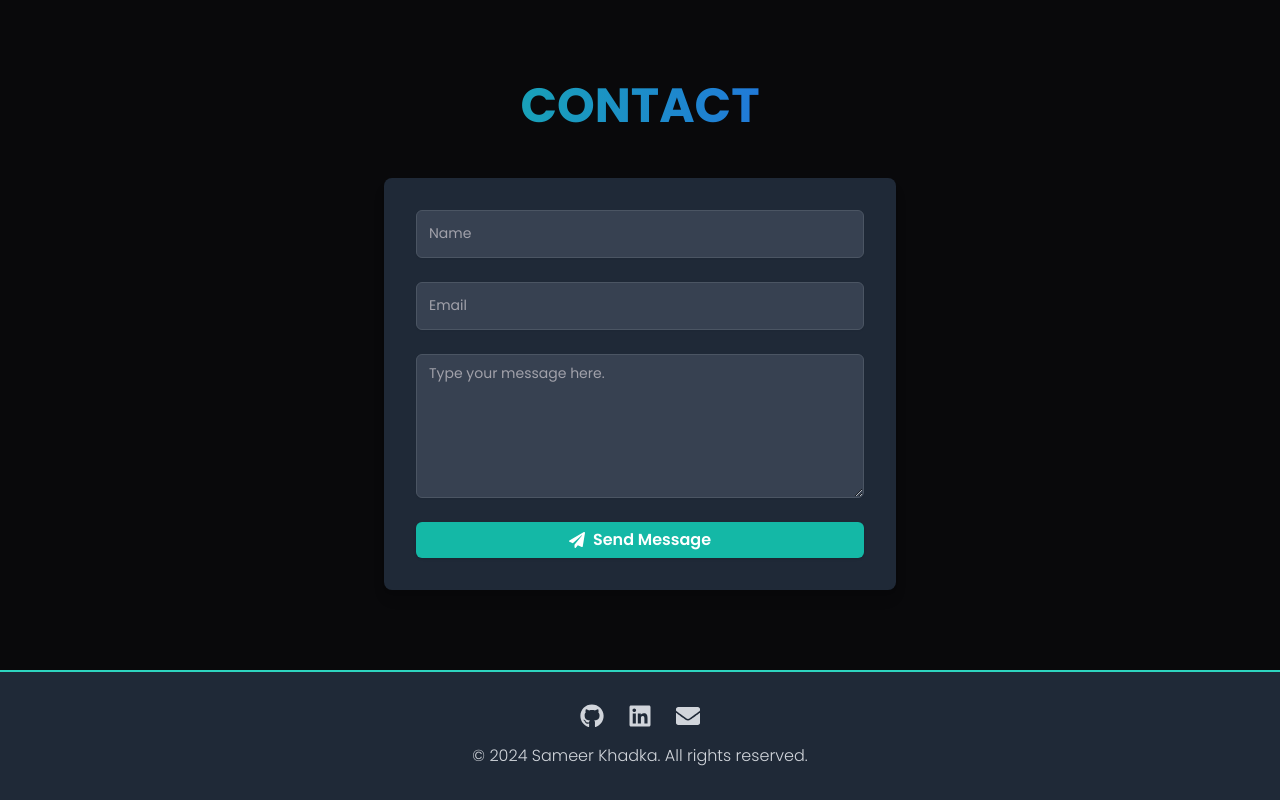
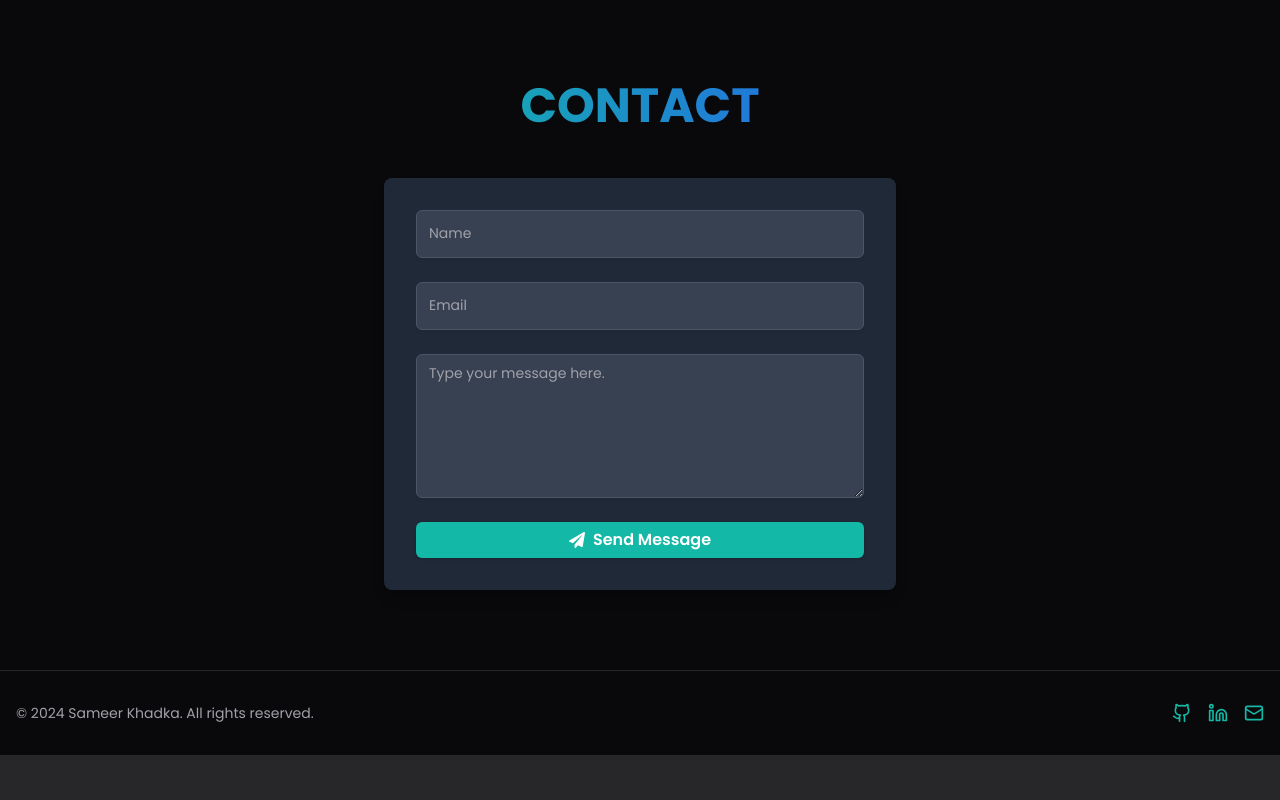
Before and after one commit to sameer-se/next-portfolio, a Next.js app: page / in a window 1280 px wide. Shown: the part 2368-3168 px from the top of the page. After the commit the page ends 3123 px from the top, so only its background shows below. Built offline with nearby package versions, Linux system fonts and the light colour scheme.

Commit message:
layout update

```diff
--- a/app/layout.jsx
+++ b/app/layout.jsx
@@ -9,37 +9,44 @@ const poppins = Poppins({
   variable: "--font-poppins",
 });
 
-<meta property="og:site_name" content="Sameer Khadka"></meta>;
 export const metadata = {
   metadataBase: new URL("https://sameer-khadka.com.np"),
-  title: "Sameer Khadka | Full Stack Developer",
+  title: {
+    default: "Sameer Khadka | Software Developer",
+    template: "%s | Sameer Khadka",
+  },
   description:
-    "Experienced Full Stack Developer specializing in modern web technologies. View my projects and skills.",
-  keywords: "Full Stack Developer, Web Development, JavaScript, React, Node.js",
-  author: "Sameer Khadka",
+    "Personal portfolio of Sameer Khadka, a Software Developer and Fullstack Engineer based in Nepal.",
+  keywords: [
+    "Sameer Khadka",
+    "Software Developer",
+    "Software Engineer",
+    "Web Developer",
+    "Fullstack Engineer",
+    "Fullstack Developer",
+    "Nepal",
+    "React",
+    "Next.js",
+  ],
+  authors: [{ name: "Sameer Khadka" }],
+  creator: "Sameer Khadka",
   openGraph: {
     type: "website",
     locale: "en_US",
     url: "https://sameer-khadka.com.np",
-    site_name: "Sameer Khadka Portfolio",
-    images: [
-      {
-        url: "/alien.svg",
-        width: 1200,
-        height: 630,
-        alt: "Sameer Khadka - Full Stack Developer",
-      },
-    ],
+    title: "Sameer Khadka | Software Developer",
+    description:
+      "Personal portfolio of Sameer Khadka, a Software Developer and Fullstack Engineer based in Nepal.",
+    siteName: "Sameer Khadka Portfolio",
   },
   twitter: {
-    handle: "@SameerKhadkax28",
-    site: "@SameerKhadkax28",
-    cardType: "summary_large_image",
+    card: "summary_large_image",
+    title: "Sameer Khadka | Software Developer",
+    description:
+      "Personal portfolio of Sameer Khadka, a Software Developer and Fullstack Engineer based in Nepal.",
   },
   icons: {
     icon: "/alien.svg",
-    apple: "/apple-touch-icon.png",
-    favicon: "/favicon.ico",
   },
 };
 
--- a/components/footer.jsx
+++ b/components/footer.jsx
@@ -1,57 +1,52 @@
-import React from "react";
-import { motion } from "framer-motion";
-import { FaHeart, FaGithub, FaLinkedin, FaEnvelope } from "react-icons/fa";
+import { Github, Linkedin, Mail } from "lucide-react";
+import Link from "next/link";
 
 export default function Footer() {
-  const currentYear = new Date().getFullYear();
+  return (
+    <footer className="border-t py-8">
+      <div className="container mx-auto px-4">
+        <div className="flex flex-col md:flex-row justify-between items-center">
+          <div className="mb-4 md:mb-0">
+            <p className="text-sm text-muted-foreground">
+              &copy; {new Date().getFullYear()} Sameer Khadka. All rights
+              reserved.
+            </p>
+          </div>
 
-  const socialLinks = [
-    { icon: FaGithub, href: "https://github.com/sameer-se", label: "GitHub" },
-    {
-      icon: FaLinkedin,
-      href: "https://www.linkedin.com/in/sameer-khadka2008/",
-      label: "LinkedIn",
-    },
-    {
-      icon: FaEnvelope,
-      href: "mailto:sameerkhadka2008@gmail.com",
-      label: "Email",
-    },
-  ];
-
-  return (
-    <motion.footer
-      initial={{ opacity: 0 }}
-      animate={{ opacity: 1 }}
-      transition={{ duration: 0.5 }}
-      className="bg-gray-100 dark:bg-gray-800 border-t-2 border-teal-400 py-8 px-4"
-    >
-      <div className="container mx-auto flex flex-col items-center">
-        <div className="flex space-x-6 mb-4">
-          {socialLinks.map((link, index) => (
-            <motion.a
-              key={index}
-              href={link.href}
+          <div className="flex space-x-4">
+            <Link
+              href="https://github.com/sameer-se"
               target="_blank"
               rel="noopener noreferrer"
-              whileHover={{ y: -3 }}
-              whileTap={{ scale: 0.95 }}
-              className="text-gray-600 dark:text-gray-300 hover:text-teal-400 transition-colors duration-300"
-              aria-label={link.label}
+              aria-label="GitHub"
+              className="text-muted-foreground hover:text-foreground transition-colors text-teal-500"
             >
-              <link.icon className="text-2xl" />
-            </motion.a>
-          ))}
+              <Github className="h-5 w-5" />
+              <span className="sr-only">GitHub</span>
+            </Link>
+
+            <Link
+              href="https://www.linkedin.com/in/sameer-khadka2008/"
+              target="_blank"
+              rel="noopener noreferrer"
+              aria-label="LinkedIn"
+              className="text-muted-foreground hover:text-foreground transition-colors text-teal-500"
+            >
+              <Linkedin className="h-5 w-5" />
+              <span className="sr-only">LinkedIn</span>
+            </Link>
+
+            <Link
+              href="mailto:sameerkhadka2008@gmail.com"
+              aria-label="Email"
+              className="text-muted-foreground hover:text-foreground transition-colors text-teal-500"
+            >
+              <Mail className="h-5 w-5" />
+              <span className="sr-only">Email</span>
+            </Link>
+          </div>
         </div>
-        <motion.p
-          className="text-center font-light text-sm md:text-base text-gray-600 dark:text-gray-300"
-          initial={{ y: 20, opacity: 0 }}
-          animate={{ y: 0, opacity: 1 }}
-          transition={{ delay: 0.2 }}
-        >
-          © {currentYear} Sameer Khadka. All rights reserved.
-        </motion.p>
       </div>
-    </motion.footer>
+    </footer>
   );
 }
--- a/package.json
+++ b/package.json
@@ -20,6 +20,7 @@
     "class-variance-authority": "^0.7.0",
     "clsx": "^2.1.1",
     "framer-motion": "^11.2.12",
+    "lucide-react": "^0.509.0",
     "next": "^14.2.18",
     "next-themes": "^0.3.0",
     "react": "^18",
```
Also changed, not shown: 1 other file (tests, documents, lock files or other folders).
